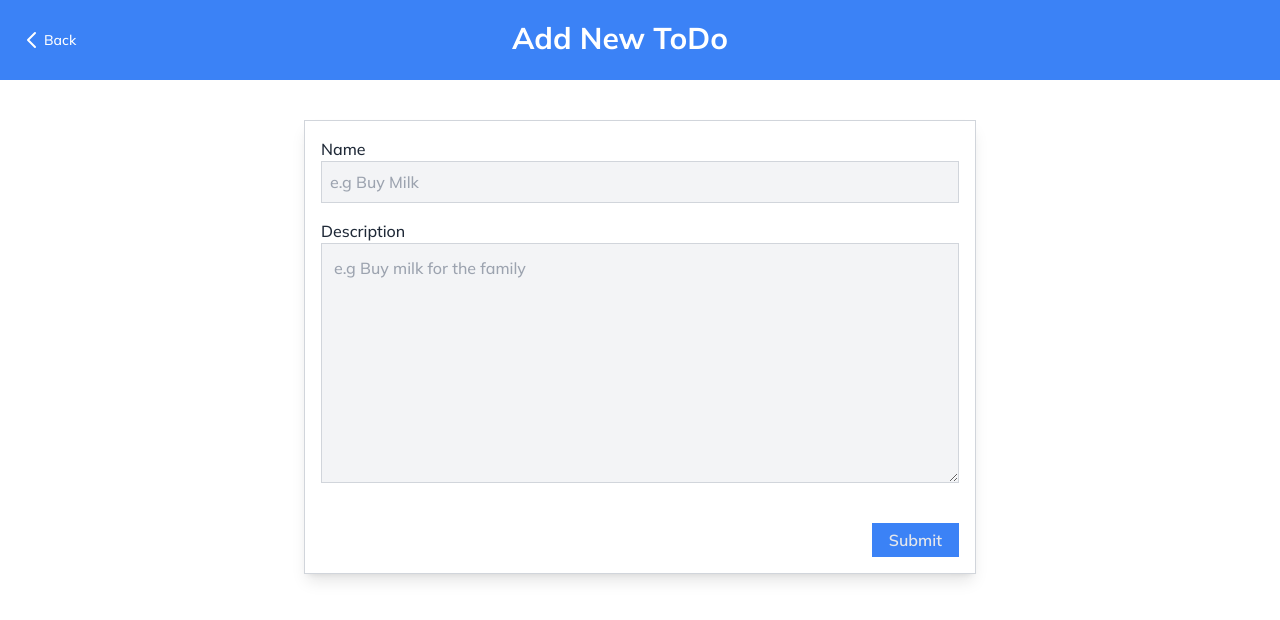
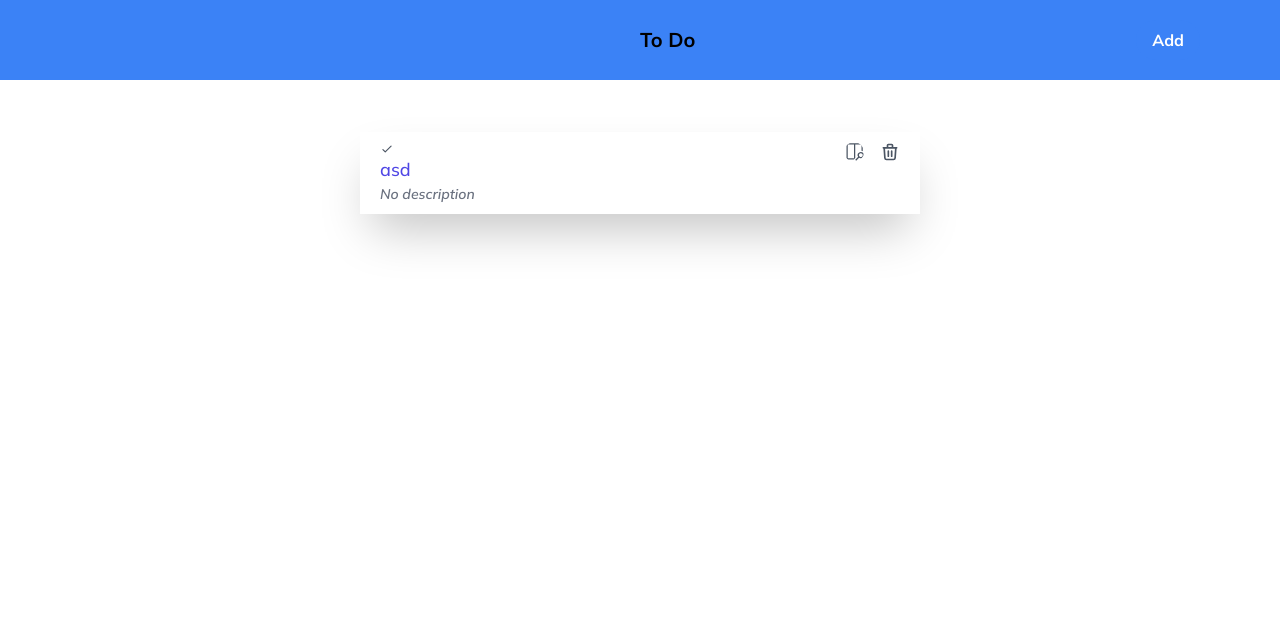
Before and after one commit to Trigha/simple-todo, a React (Create React App) app: page /add in a window 1280 px wide. Shown: the top 620 px of the page. Built offline with nearby package versions, Linux system fonts and the light colour scheme.

Commit message:
routing home page

```diff
--- a/package.json
+++ b/package.json
@@ -12,6 +12,7 @@
     "react-icons": "^4.3.1",
     "react-loading": "^2.0.3",
     "react-redux": "^8.0.1",
+    "react-router-dom": "^6.3.0",
     "react-scripts": "5.0.1",
     "redux-thunk": "^2.4.1",
     "web-vitals": "^2.1.4"
--- a/src/App.js
+++ b/src/App.js
@@ -1,17 +1,18 @@
 import './App.css';
-// import NavHome from './component/navHome';
-import ListToDo from './component/listToDo';
-import NavAdd from './component/navAdd';
-import AddNew from './component/addNew';
+import { BrowserRouter as Router, Routes, Route } from 'react-router-dom';
+import Home from './pages/index'
+// import NavAdd from './pages/navAdd';
+import AddNew from './pages/addNew';
 
 function App() {
   return (
-    <div className="App">
-      {/* <NavHome /> */}
-      <NavAdd />
-      {/* <ListToDo /> */}
-      <AddNew />
-    </div>
+    <Router>
+      <Home />
+      <Routes>
+        <Route exact path="/" component={Home} />
+        <Route exact path="/add" component={AddNew} />
+      </Routes>
+    </Router>
   );
 }
 
--- a/src/component/editToDo.jsx
+++ /dev/null
@@ -1,29 +0,0 @@
-import React from 'react';
-
-function EditItem() {
-  return (
-    <div class="editor mx-auto w-10/12 flex flex-col text-gray-800 border border-gray-300 p-4 shadow-lg max-w-2xl mt-10">
-      <h1>Name</h1>
-      <input
-        class="title bg-gray-100 border border-gray-300 p-2 mb-4 outline-none focus:border-gray-500 focus:bg-white"
-        spellcheck="false"
-        placeholder="e.g Buy Milk"
-        type="text"
-      />
-      <h1>Description</h1>
-      <textarea
-        class="description bg-gray-100 sec p-3 h-60 border border-gray-300 outline-none focus:border-gray-500 focus:bg-white"
-        spellcheck="false"
-        placeholder="e.g Buy milk for the family"
-      ></textarea>
-
-      <div class="buttons flex justify-end pt-10">
-        <div class="btn border border-blue-500  p-1 px-4 font-semibold cursor-pointer text-gray-200 ml-2 bg-orange-500 hover:bg-orange-700">
-          Edit
-        </div>
-      </div>
-    </div>
-  );
-}
-
-export default EditItem;
--- /dev/null
+++ b/src/pages/addNew.jsx
@@ -0,0 +1,33 @@
+import React from 'react';
+import NavAdd from '../component/navAdd.jsx';
+
+function NewItem() {
+  return (
+    <>
+      <NavAdd />
+      <div class="editor mx-auto w-10/12 flex flex-col text-gray-800 border border-gray-300 p-4 shadow-lg max-w-2xl mt-10">
+        <h1>Name</h1>
+        <input
+          class="title bg-gray-100 border border-gray-300 p-2 mb-4 outline-none focus:border-gray-500 focus:bg-white"
+          spellcheck="false"
+          placeholder="e.g Buy Milk"
+          type="text"
+        />
+        <h1>Description</h1>
+        <textarea
+          class="description bg-gray-100 sec p-3 h-60 border border-gray-300 outline-none focus:border-gray-500 focus:bg-white"
+          spellcheck="false"
+          placeholder="e.g Buy milk for the family"
+        ></textarea>
+
+        <div class="buttons flex justify-end pt-10">
+          <div class="btn border border-blue-500  p-1 px-4 font-semibold cursor-pointer text-gray-200 ml-2 bg-blue-500 hover:bg-blue-700">
+            Submit
+          </div>
+        </div>
+      </div>
+    </>
+  );
+}
+
+export default NewItem;
--- a/src/component/addNew.jsx
+++ b/src/pages/editToDo.jsx
@@ -1,6 +1,6 @@
 import React from 'react';
 
-function NewItem() {
+function EditItem() {
   return (
     <div class="editor mx-auto w-10/12 flex flex-col text-gray-800 border border-gray-300 p-4 shadow-lg max-w-2xl mt-10">
       <h1>Name</h1>
@@ -18,12 +18,12 @@ function NewItem() {
       ></textarea>
 
       <div class="buttons flex justify-end pt-10">
-        <div class="btn border border-blue-500  p-1 px-4 font-semibold cursor-pointer text-gray-200 ml-2 bg-blue-500 hover:bg-blue-700">
-          Submit
+        <div class="btn border border-blue-500  p-1 px-4 font-semibold cursor-pointer text-gray-200 ml-2 bg-orange-500   hover:bg-orange-700">
+          Edit
         </div>
       </div>
     </div>
   );
 }
 
-export default NewItem;
+export default EditItem;
--- /dev/null
+++ b/src/pages/index.jsx
@@ -0,0 +1,14 @@
+import React from 'react';
+import NavHome from '../component/navHome.jsx';
+import ListToDo from '../component/listToDo.jsx';
+
+function HomePage() {
+  return (
+    <div>
+      <NavHome />
+      <ListToDo />
+    </div>
+  );
+}
+
+export default HomePage;
```
Also changed, not shown: src/component/navEdit.jsx (added), 1 other file (tests, documents, lock files or other folders).
